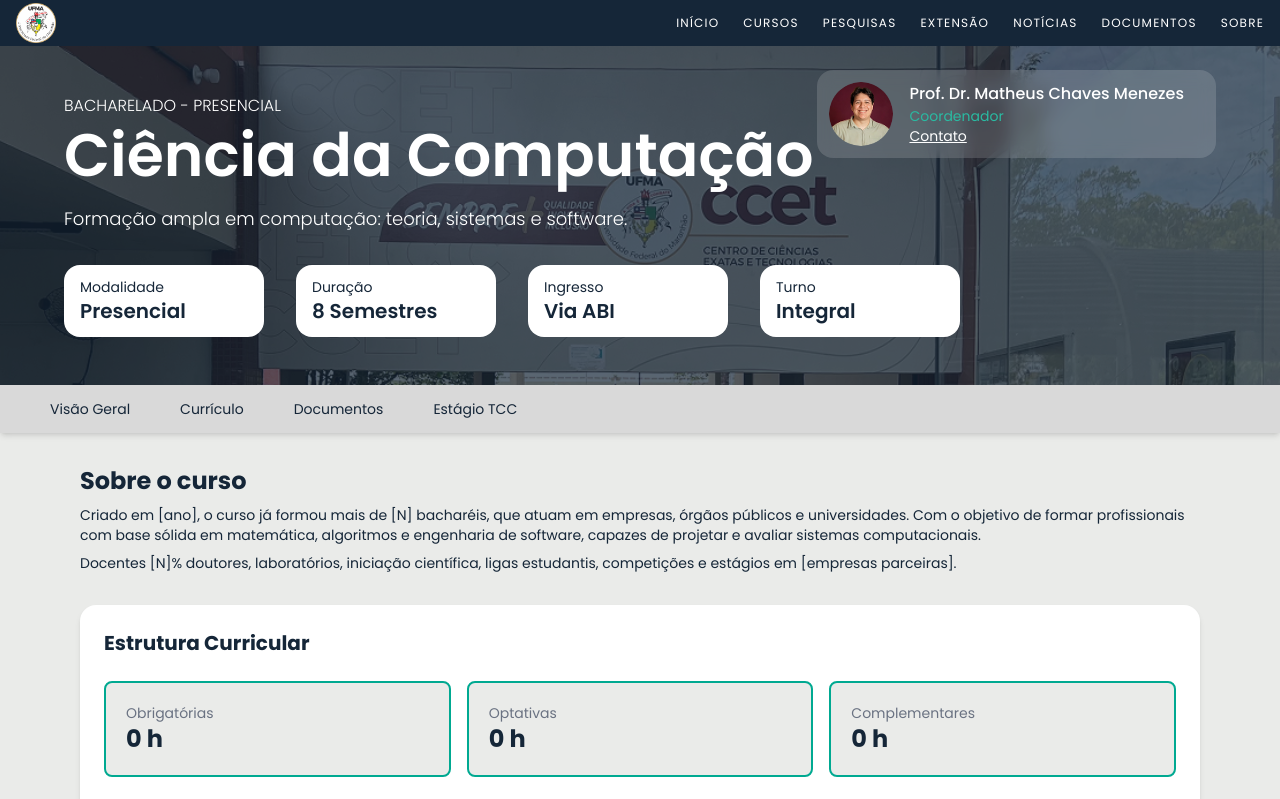
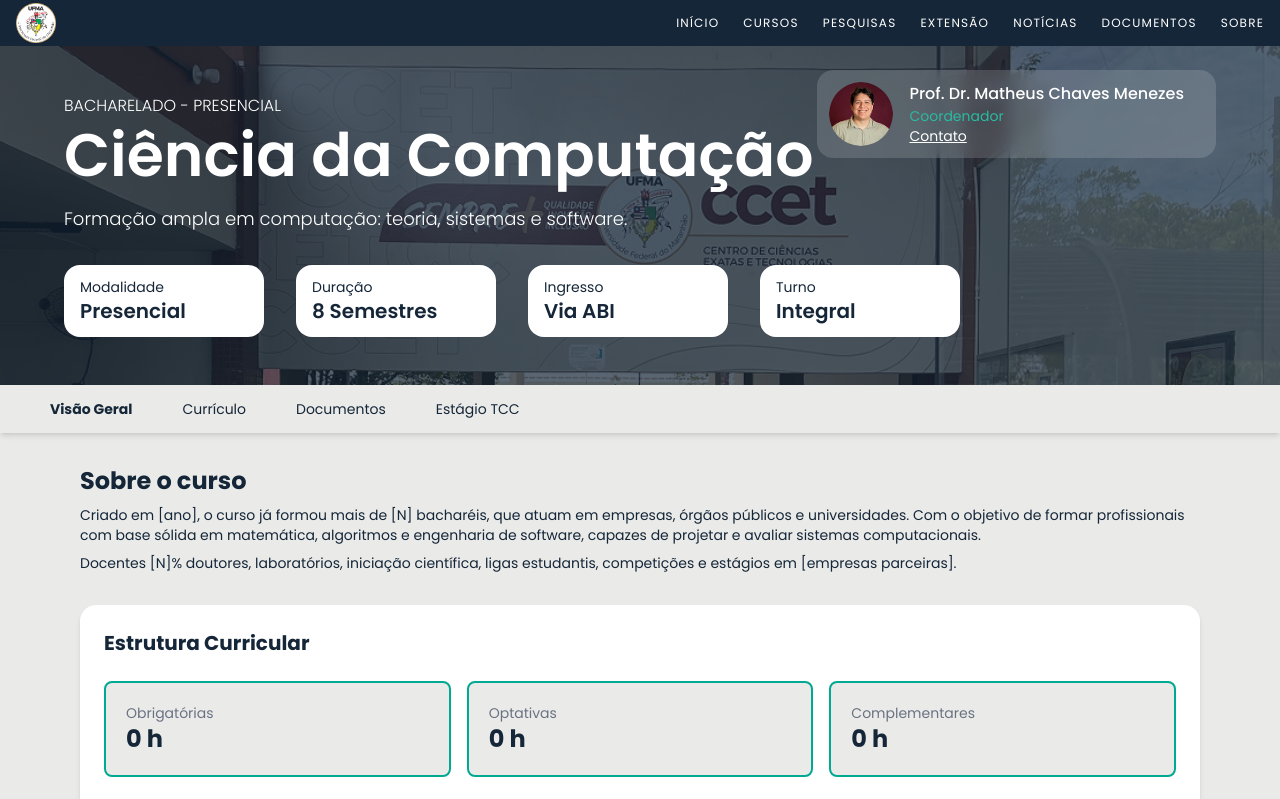
Before and after one commit to PET-Comp-UFMA/computacao-ufma, a Next.js app: page /cursos/cc in a window 1280 px wide. Shown: the top 799 px of the page. Built offline with nearby package versions, Linux system fonts and the light colour scheme.

Commit message:
fix: trocado cor para componente e consertado id

```diff
--- a/components/cursos/MenuCurso.tsx
+++ b/components/cursos/MenuCurso.tsx
@@ -11,12 +11,11 @@ interface MenuCursoProps {
   ativo?: ItemMenu
 }
 
-//sio essa cor ai #d9d9d9 tem que criar no global e mudar
-function MenuCurso({ ativo = 'Visão Geral' }: MenuCursoProps) {
+function MenuCurso({ ativo = 'visao-geral' }: MenuCursoProps) {
   return (
     <nav
     aria-label="Menu do curso"
-    className="flex h-12 items-center gap-6 overflow-x-auto bg-[#D9D9D9] px-4 text-sm shadow-md md:gap-[50px] md:px-[50px]"
+    className="flex h-12 items-center gap-6 overflow-x-auto bg-transparente px-4 text-sm shadow-md md:gap-[50px] md:px-[50px]"
     >
       {itens.map((item) => (
         <button
```
